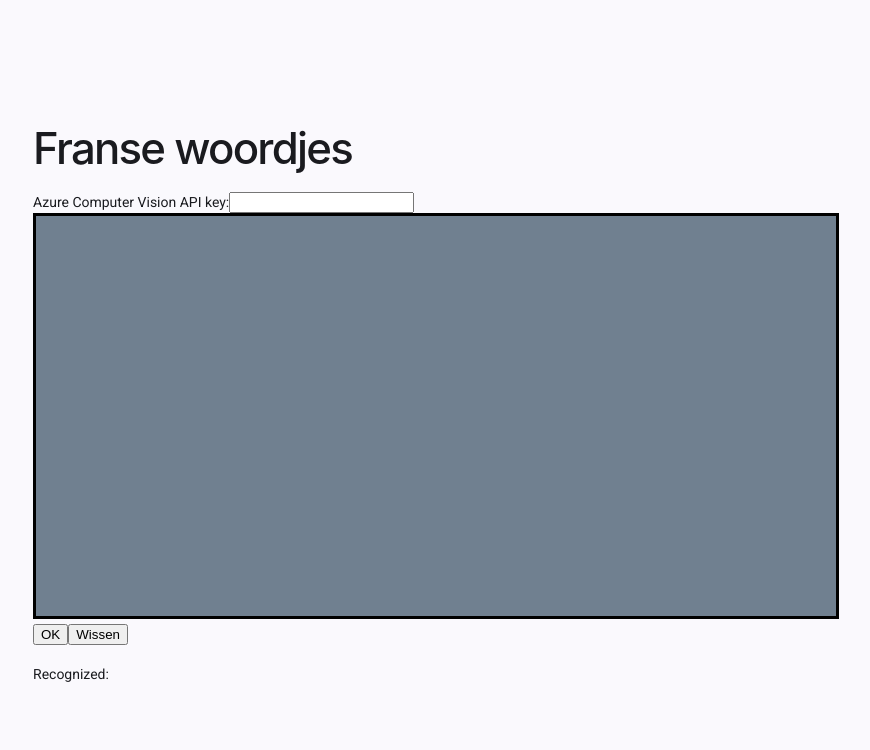
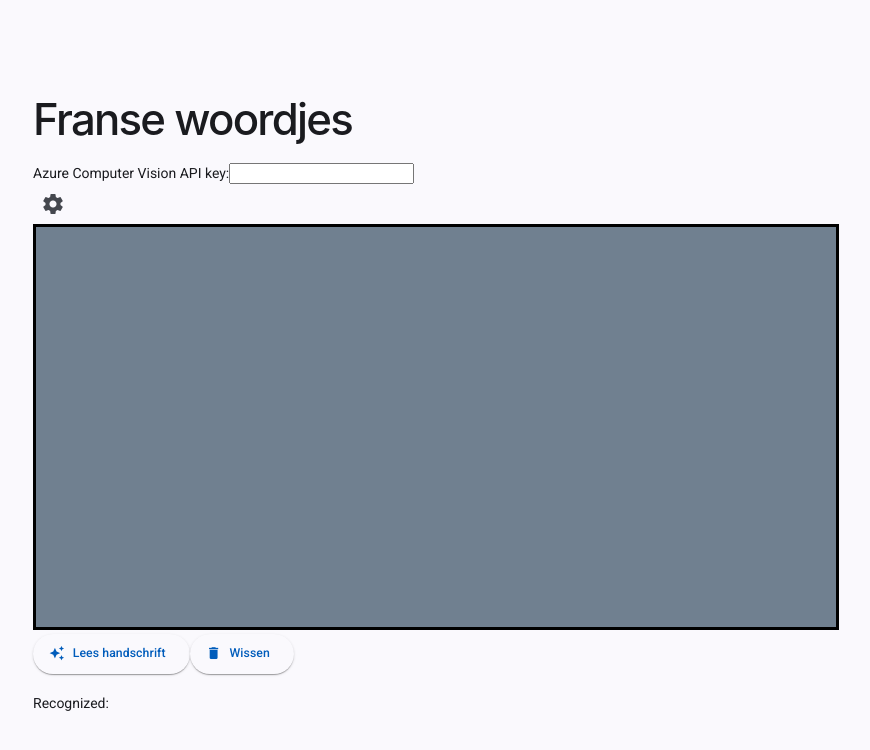
Before and after one commit to frederikvannoote/fransewoordjes, an Angular app: page / in a window 1280 px wide. Shown: the top 750 px of the page, without its empty margins (271-1141 px from the left). Built offline with nearby package versions, Linux system fonts and the light colour scheme.

Commit message:
Use material icons for buttons

```diff
--- a/src/app/app.html
+++ b/src/app/app.html
@@ -52,10 +52,20 @@
       <input type="text" id="apikey" name="apikey" #apikey>
     </p>
 
+    <button mat-icon-button>
+      <mat-icon>settings</mat-icon>
+    </button>
+
     <app-signature-pad></app-signature-pad>
 
-    <button (click)="handleImage(apikey.value)">OK</button>
-    <button (click)="clear()">Wissen</button>
+    <button mat-raised-button color="primary" (click)="handleImage(apikey.value)">
+      <mat-icon>auto_awesome</mat-icon>
+      Lees handschrift
+    </button>
+    <button mat-raised-button color="primary" (click)="clear()">
+      <mat-icon>delete</mat-icon>
+      Wissen
+    </button>
 
     <p>Recognized: {{ text }}</p>
   </div>
--- a/src/app/app.ts
+++ b/src/app/app.ts
@@ -3,10 +3,13 @@ import { RouterOutlet } from '@angular/router';
 import { SignaturePadComponent } from './signature-pad/signature-pad'; // Import the component
 import { WordsService } from './words.service'; // Import the WordsService
 import { RecognizeService } from './recognize.service'; // Import the RecognizeService
+import { MatButtonModule } from '@angular/material/button';
+import { MatIconModule } from '@angular/material/icon';
+
 
 @Component({
   selector: 'app-root',
-  imports: [RouterOutlet, SignaturePadComponent],
+  imports: [RouterOutlet, SignaturePadComponent, MatIconModule, MatButtonModule],
   templateUrl: './app.html',
   styleUrl: './app.css'
 })
```
